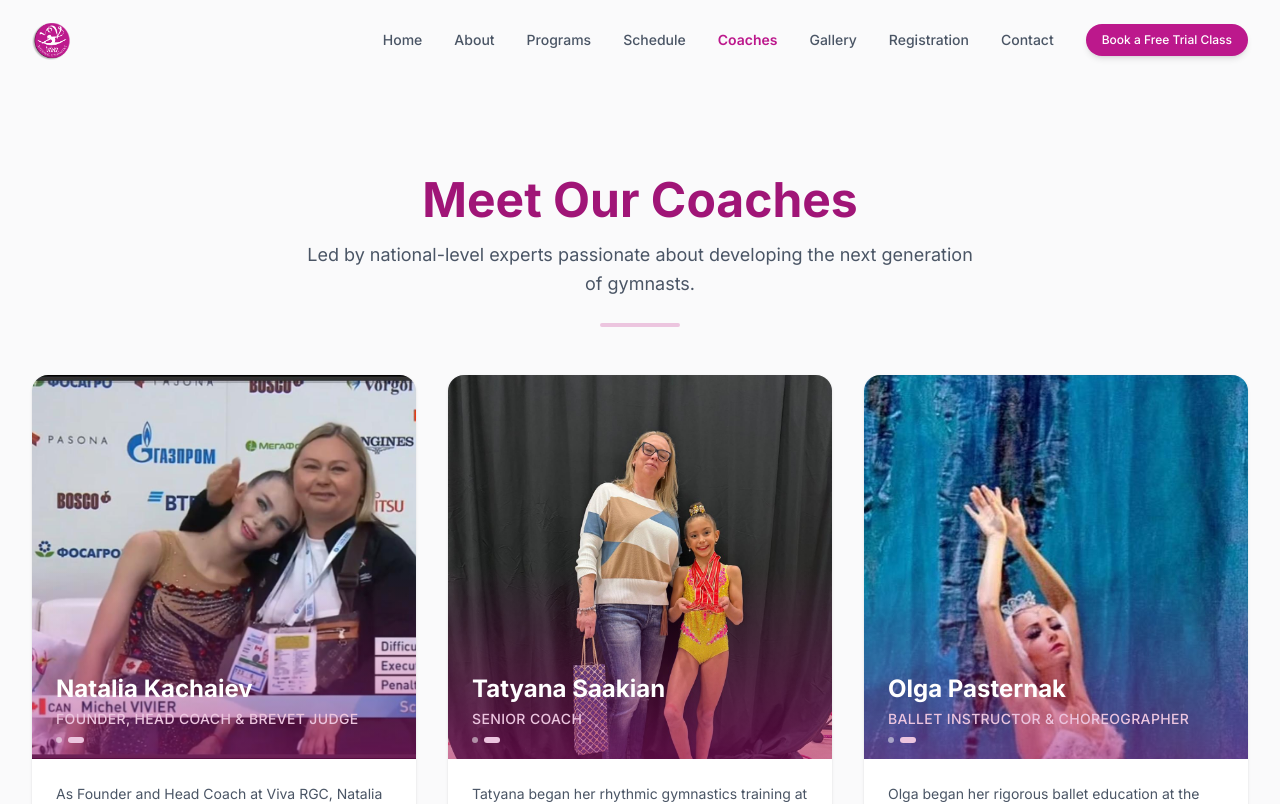
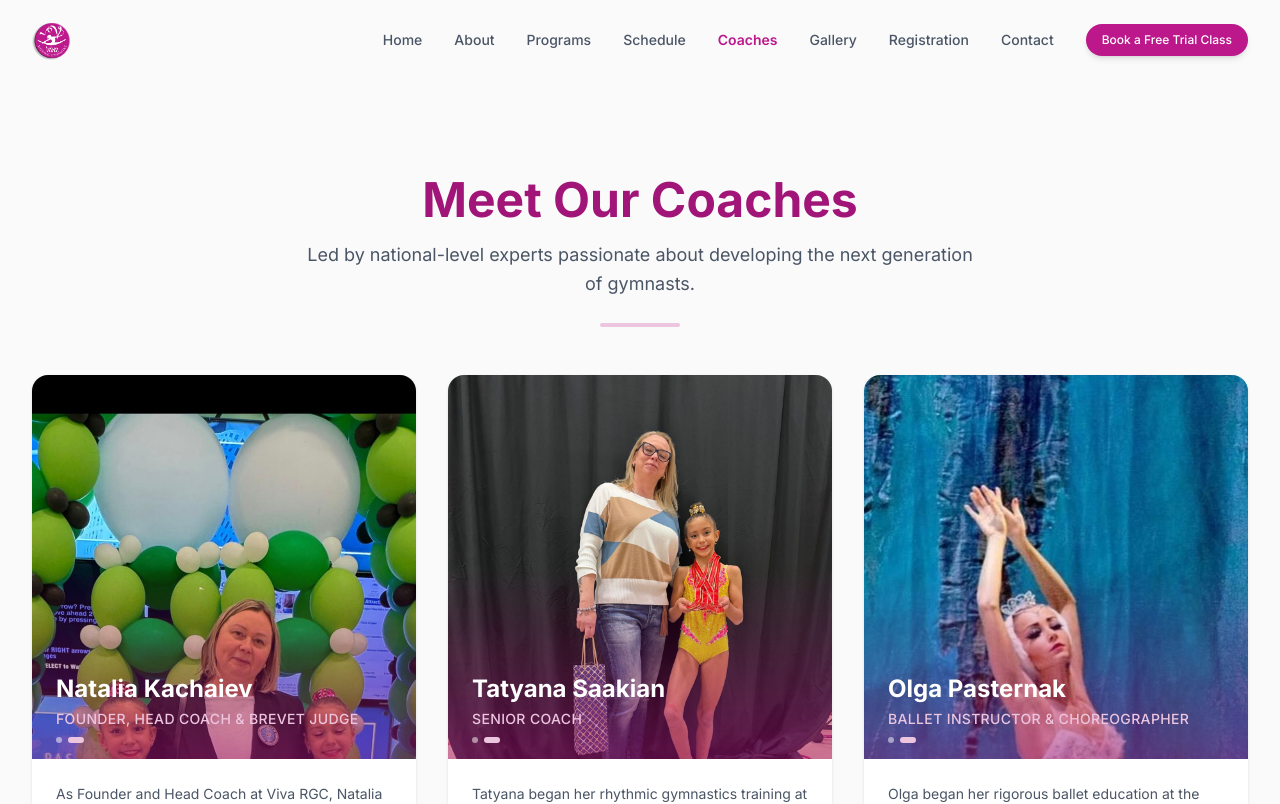
Before and after one commit to DanielGord0n/vivargc, a Next.js app: page /coaches in a window 1280 px wide. Shown: the top 804 px of the page. Built offline with nearby package versions, Linux system fonts and the light colour scheme; a web font is replaced by a local one.

Commit message:
natalia image update

```diff
--- a/src/content/siteContent.ts
+++ b/src/content/siteContent.ts
@@ -87,7 +87,7 @@ export const siteContent: SiteContent = {
             role: "Founder, Head Coach & Brevet Judge",
             bio: "As Founder and Head Coach at Viva RGC, Natalia Kachaiev takes great pride in developing national athletes who consistently attain the coveted High Performance status (top 15 in Canada) at both junior and senior levels and regularly become part of Canada’s National Team. Natalia has travelled extensively worldwide with Canada’s top individual RG athletes, competing at World Cups, the Pan American Games, and various international tournaments. Notably, in 2019, one of her gymnasts placed in the top 10 in the world. A highly respected official, Natalia holds a Level 4 Brevet Judge certification for RG groups and Level 3 for RG individuals, leading to frequent invitations to judge at national, provincial, and international tournaments. She is passionate about sharing her vast experience and deep understanding of world-class rhythmic gymnastics with her students.",
             image: "/images/NataliaKachaiev.jpeg",
-            images: ["/images/NataliaKachaiev.jpeg", "/images/Viva16.jpeg"],
+            images: ["/images/NataliaKachaiev.jpeg", "/images/NataliaKachaiev2.jpeg"],
             credentials: ["Brevet Judge (Level 4 Group/Level 3 Ind.)", "High Performance Coach", "Coach of Top 10 World Gymnast"],
             specialties: ["High Performance", "Elite Competition", "Judging Strategy"],
         },
@@ -168,6 +168,7 @@ export const siteContent: SiteContent = {
     gallery: [
         { src: "/images/VivaVideo.mp4", category: "Video", alt: "Viva Rhythmic Gymnastics Highlights" },
         { src: "/images/VivaVideo2.mp4", category: "Video", alt: "Competition Highlights" },
+        { src: "/images/NataliaKachaiev2.jpeg", category: "Performance", alt: "Coach Natalia" },
         { src: "/images/Viva17.jpeg", category: "Performance", alt: "Stage performance" },
         { src: "/images/Viva18.jpeg", category: "Training", alt: "Training moment" },
         { src: "/images/Viva19.jpeg", category: "Performance", alt: "Rhythmic gymnastics pose" },
```
Also changed, not shown: VivaImages/NataliaKachaiev2.jpeg (added), public/images/NataliaKachaiev2.jpeg (added).
